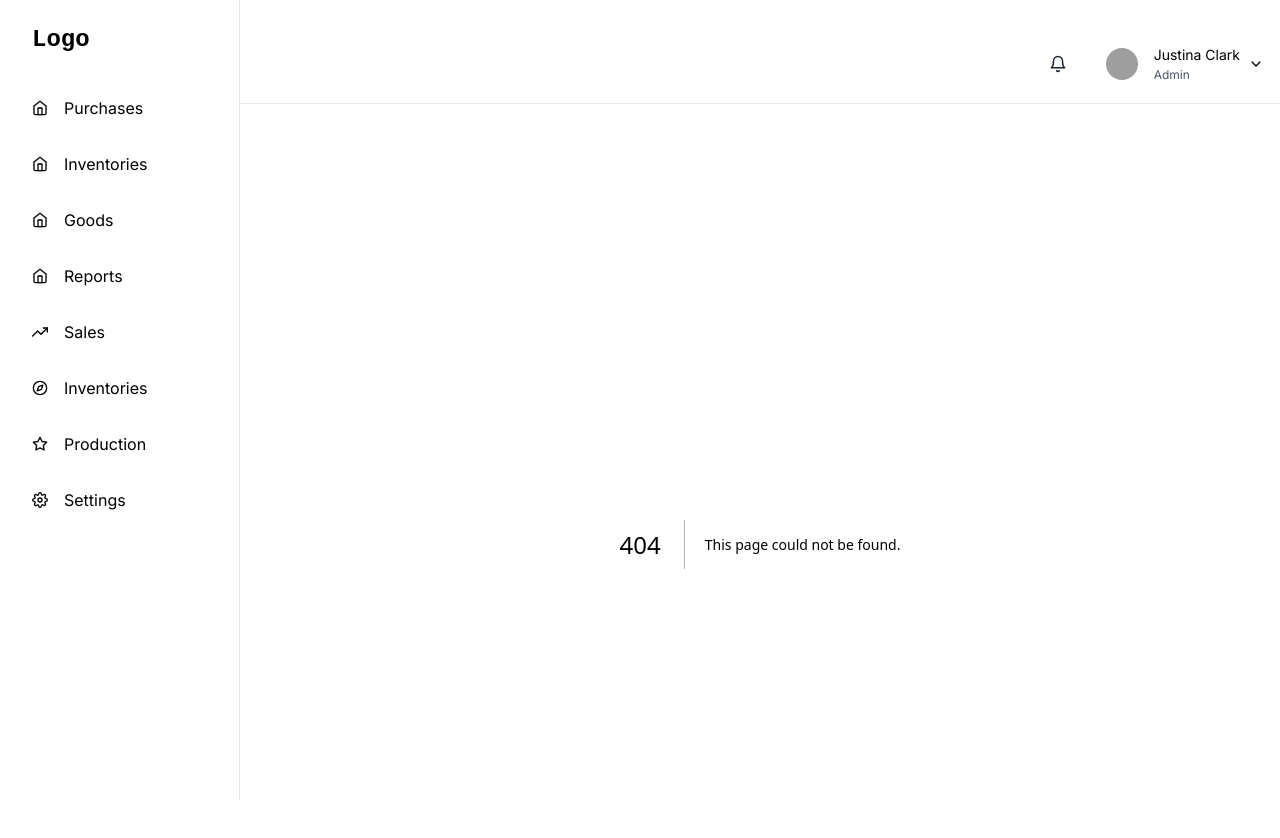
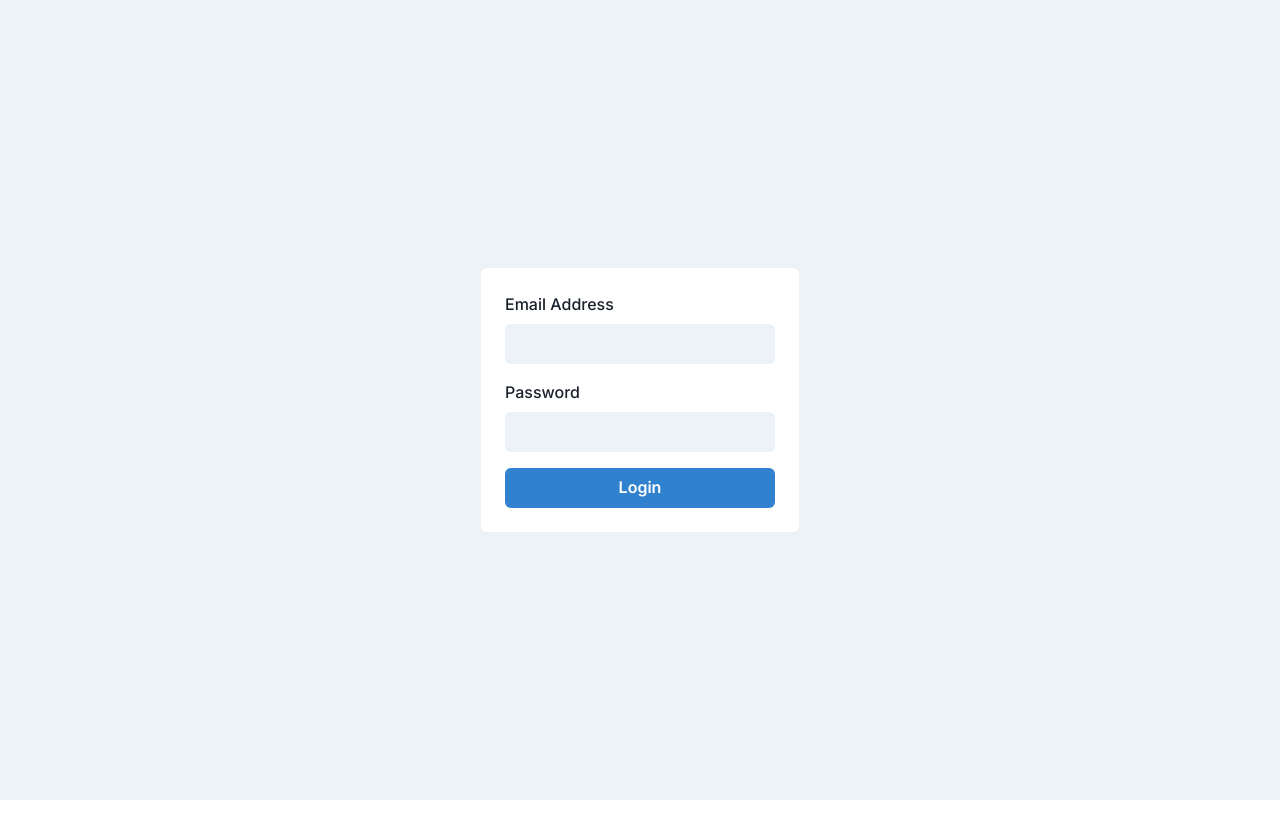
Before and after one commit to phihungha/scm-system-web, a Next.js app: page /sign-in in a window 1280 px wide. Before the commit this address had no page. Shown: the top 838 px of the page. After the commit the page ends 800 px from the top, so only its background shows below. Built offline with nearby package versions, Linux system fonts and the light colour scheme; grey boxes are pictures that could not be loaded.

Commit message:
Remove unnecessary nav bar on login screen

```diff
--- a/app/components/NavBar.tsx
+++ /dev/null
@@ -1,88 +0,0 @@
-'use client';
-
-import { CloseIcon, HamburgerIcon } from '@chakra-ui/icons';
-import {
-  Box,
-  Button,
-  Flex,
-  IconButton,
-  Stack,
-  Text,
-  useBreakpointValue,
-  useColorModeValue,
-  useDisclosure,
-} from '@chakra-ui/react';
-
-export default function NavBar() {
-  const { isOpen, onToggle } = useDisclosure();
-
-  return (
-    <Box>
-      <Flex
-        color={useColorModeValue('gray.600', 'white')}
-        minH={'60px'}
-        py={{ base: 2 }}
-        px={{ base: 4 }}
-        borderBottom={1}
-        borderStyle={'solid'}
-        borderColor={useColorModeValue('gray.200', 'gray.900')}
-        align={'center'}
-      >
-        <Flex
-          flex={{ base: 1, md: 'auto' }}
-          ml={{ base: -2 }}
-          display={{ base: 'flex', md: 'none' }}
-        >
-          <IconButton
-            onClick={onToggle}
-            icon={
-              isOpen ? <CloseIcon w={3} h={3} /> : <HamburgerIcon w={5} h={5} />
-            }
-            variant={'ghost'}
-            aria-label={'Toggle Navigation'}
-          />
-        </Flex>
-        <Flex flex={{ base: 1 }} justify={{ base: 'center', md: 'start' }}>
-          <Text
-            textAlign={useBreakpointValue({ base: 'center', md: 'left' })}
-            fontFamily={'heading'}
-            color={useColorModeValue('gray.800', 'white')}
-          >
-            Logo
-          </Text>
-        </Flex>
-
-        <Stack
-          flex={{ base: 1, md: 0 }}
-          justify={'flex-end'}
-          direction={'row'}
-          spacing={6}
-        >
-          <Button
-            as={'a'}
-            fontSize={'sm'}
-            fontWeight={400}
-            variant={'link'}
-            href={'#'}
-          >
-            Sign In
-          </Button>
-          <Button
-            as={'a'}
-            display={{ base: 'none', md: 'inline-flex' }}
-            fontSize={'sm'}
-            fontWeight={600}
-            color={'white'}
-            bg={'gray.400'}
-            href={'#'}
-            _hover={{
-              bg: 'gray.300',
-            }}
-          >
-            Sign Up
-          </Button>
-        </Stack>
-      </Flex>
-    </Box>
-  );
-}
--- a/app/components/SidebarContent.tsx
+++ /dev/null
@@ -1,71 +0,0 @@
-import {
-  Box,
-  BoxProps,
-  CloseButton,
-  Flex,
-  Text,
-  useColorModeValue,
-} from '@chakra-ui/react';
-import { useRouter } from 'next/navigation';
-import { IconType } from 'react-icons';
-import {
-  FiCompass,
-  FiHome,
-  FiSettings,
-  FiStar,
-  FiTrendingUp,
-} from 'react-icons/fi';
-import NavItem from './NavItem';
-
-interface LinkItemProps {
-  name: string;
-  icon: IconType;
-}
-
-const LinkItems: Array<LinkItemProps> = [
-  { name: 'Purchases', icon: FiHome },
-  { name: 'Inventories', icon: FiHome },
-  { name: 'Goods', icon: FiHome },
-  { name: 'Reports', icon: FiHome },
-  { name: 'Sales', icon: FiTrendingUp },
-  { name: 'Inventories', icon: FiCompass },
-  { name: 'Production', icon: FiStar },
-  { name: 'Settings', icon: FiSettings },
-];
-
-interface SidebarProps extends BoxProps {
-  onClose: () => void;
-}
-
-const SidebarContent = ({ onClose, ...rest }: SidebarProps) => {
-  const router = useRouter();
-  const onSales = async () => {
-    router.replace('/sales');
-  };
-  return (
-    <Box
-      transition="3s ease"
-      bg={useColorModeValue('white', 'gray.900')}
-      borderRight="1px"
-      borderRightColor={useColorModeValue('gray.200', 'gray.700')}
-      w={{ base: 'full', md: 60 }}
-      pos="fixed"
-      h="full"
-      {...rest}
-    >
-      <Flex h="20" alignItems="center" mx="8" justifyContent="space-between">
-        <Text fontSize="2xl" fontFamily="monospace" fontWeight="bold">
-          Logo
-        </Text>
-        <CloseButton display={{ base: 'flex', md: 'none' }} onClick={onClose} />
-      </Flex>
-      {LinkItems.map((link) => (
-        <NavItem key={link.name} icon={link.icon} onClick={onSales}>
-          {link.name}
-        </NavItem>
-      ))}
-    </Box>
-  );
-};
-
-export default SidebarContent;
--- a/app/layout.tsx
+++ b/app/layout.tsx
@@ -3,14 +3,13 @@
 import { ChakraProvider } from '@chakra-ui/react';
 import { Inter } from 'next/font/google';
 import { usePathname } from 'next/navigation';
-import NavBar from './components/NavBar';
 import QueryProvider from './components/QueryProvider';
 import Sidebar from './components/SideBar';
 import './globals.css';
 
 const inter = Inter({ subsets: ['latin'] });
 
-interface RootLayoutProps {
+interface BodyProps {
   children: React.ReactNode;
 }
 
@@ -32,21 +31,16 @@ export default function RootLayout({
   );
 }
 
-function Body({ children }: RootLayoutProps) {
+function Body({ children }: BodyProps) {
   const currentPath = usePathname();
 
-  const loginBody = (
-    <div>
-      <NavBar />
-      {children}
-    </div>
-  );
+  const loginBody = children;
 
   const mainBody = <Sidebar>{children}</Sidebar>;
 
   return (
     <div className={`${inter.className} flex min-h-screen flex-col p-0`}>
-      {currentPath == '/login' ? loginBody : mainBody}
+      {currentPath == '/sign-in' ? loginBody : mainBody}
     </div>
   );
 }
```
Also changed, not shown: app/sign-in/page.tsx (renamed from app/login/page.tsx).
